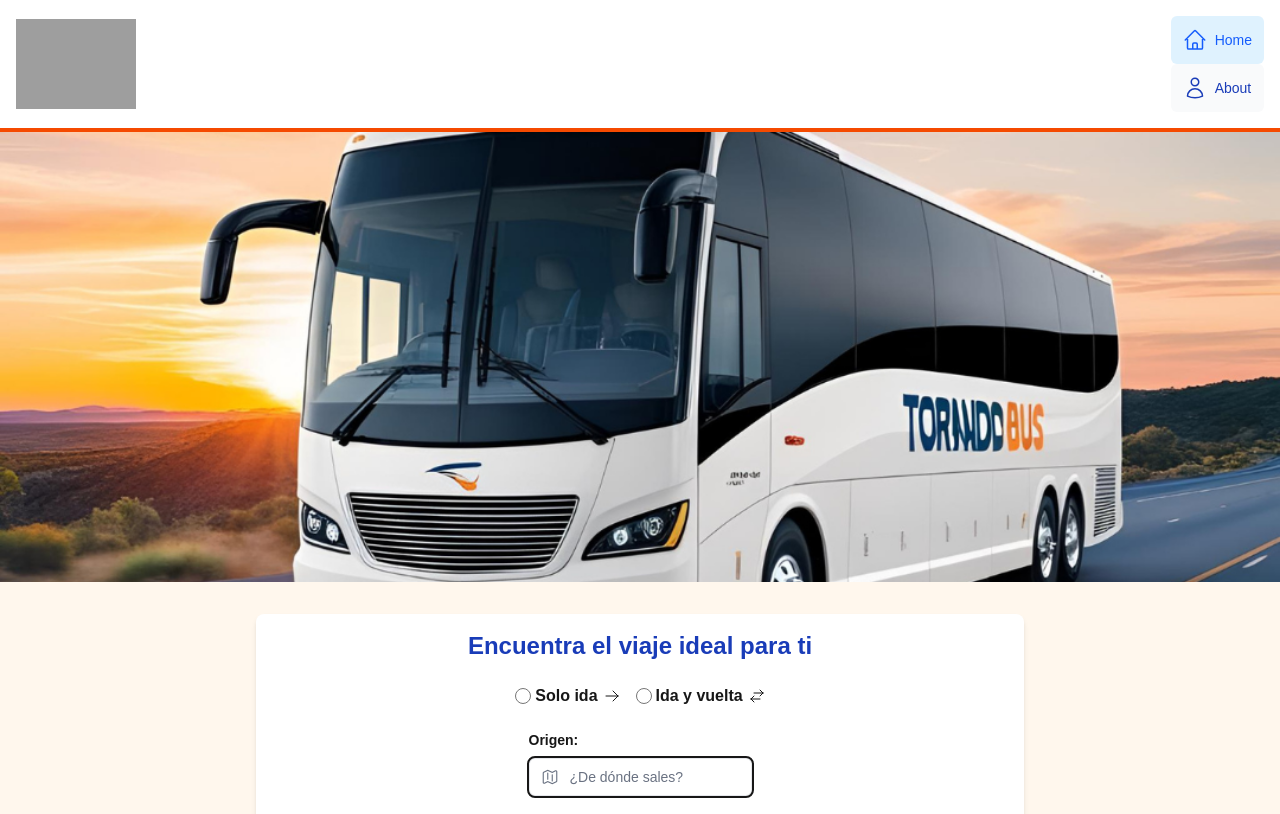
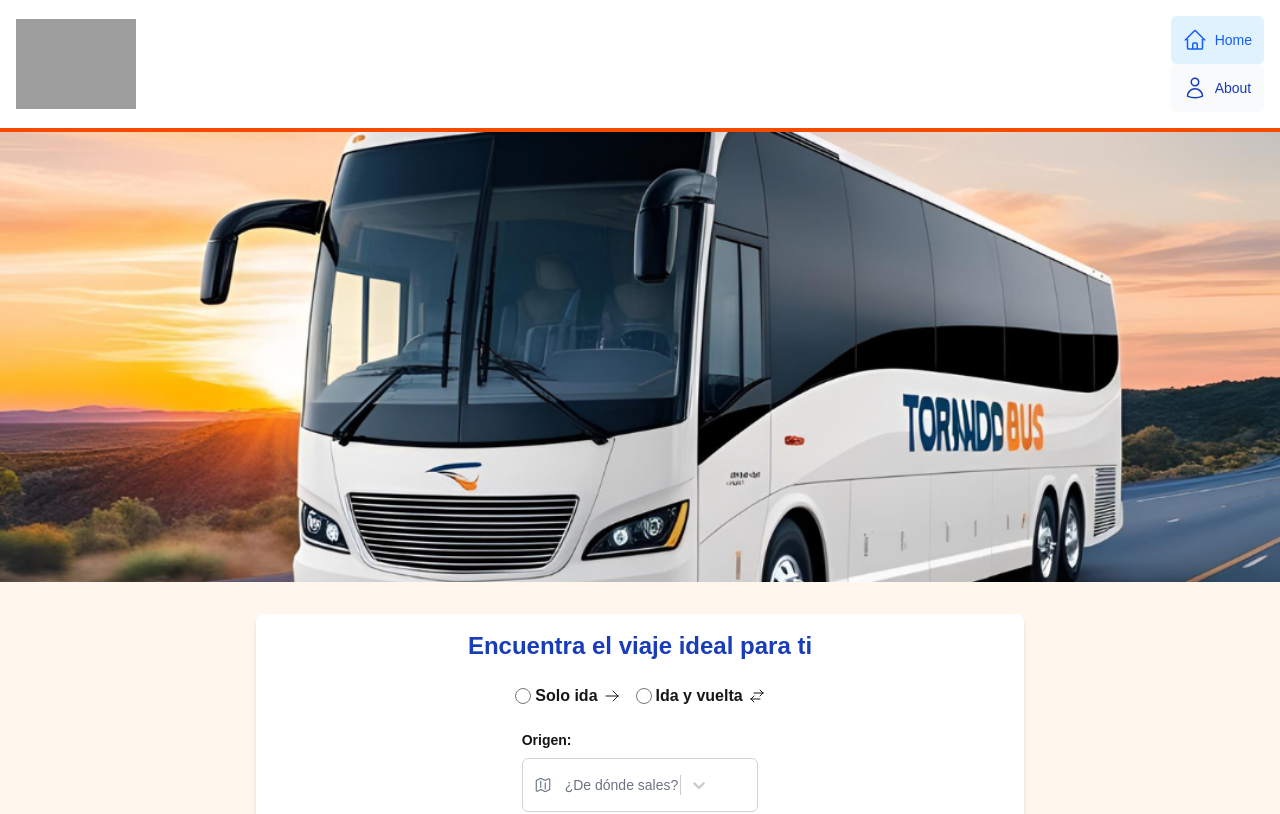
Before and after one commit to AlexisJoselyn/tornado-bus-company, a Next.js app: page / in a window 1280 px wide. Shown: the top 814 px of the page. Built offline with nearby package versions, Linux system fonts and the light colour scheme; grey boxes are pictures that could not be loaded.

Commit message:
refactor: use react select instead

```diff
--- a/app/page.tsx
+++ b/app/page.tsx
@@ -1,3 +1,5 @@
+'use client';
+
 import Image from "next/image";
 import Header from "./ui/header";
 import SearchForm from "./ui/form/search-form";
--- /dev/null
+++ b/app/ui/form/async-select.tsx
@@ -0,0 +1,79 @@
+import AsyncSelect from "react-select/async";
+import { useEffect, useState } from "react";
+
+interface AsyncSelectProps {
+    name: string;
+    id: string;
+    placeholder: string;
+    loadOptions: (inputValue: string, callback: (options: Option[]) => void) => Promise<Option[]> | void;
+}
+
+interface Option {
+    value: string;
+    label: string;
+}
+
+export default function AsyncSelectComponent({
+    name,
+    id,
+    placeholder,
+    loadOptions
+}: AsyncSelectProps) {
+    const [isMounted, setIsMounted] = useState(false);
+
+    useEffect(() => setIsMounted(true), []);
+
+    return isMounted ? (
+        <AsyncSelect<{ value: string; label: string }>
+            name={name}
+            id={id}
+            placeholder={placeholder}
+            classNamePrefix="react-select"
+            loadOptions={loadOptions}
+            styles={{
+                control: (baseStyles, state) => ({
+                    ...baseStyles,
+                    border: state.isFocused ? '2px solid #3B82F6' : '1px solid #D1D5DB',
+                    borderRadius: '0.375rem',
+                    padding: '0.5rem 2.5rem 0.5rem 2.5rem',
+                    fontSize: '0.875rem',
+                    outline: 'none',
+                    boxShadow: state.isFocused ? '0 0 0 2px rgba(59, 130, 246, 0.5)' : undefined,
+                    '&:hover': {
+                        borderColor: state.isFocused ? '#3B82F6' : '#D1D5DB',
+                    },
+                }),
+                placeholder: (baseStyles) => ({
+                    ...baseStyles,
+                    color: '#6B7280',
+                }),
+                menu: (baseStyles) => ({
+                    ...baseStyles,
+                    borderRadius: '0.375rem',
+                    marginTop: '0.25rem',
+                    boxShadow: '0 4px 6px -1px rgba(0, 0, 0, 0.1), 0 2px 4px -1px rgba(0, 0, 0, 0.06)',
+                }),
+                option: (baseStyles, state) => ({
+                    ...baseStyles,
+                    backgroundColor: state.isFocused ? '#E5E7EB' : undefined,
+                    color: state.isSelected ? '#1F2937' : '#374151',
+                    '&:active': {
+                        backgroundColor: '#D1D5DB',
+                    },
+                }),
+                input: (baseStyles) => ({
+                    ...baseStyles,
+                    paddingLeft: '0',
+                }),
+                valueContainer: (baseStyles) => ({
+                    ...baseStyles,
+                    padding: '0',
+                }),
+                singleValue: (baseStyles) => ({
+                    ...baseStyles,
+                    marginLeft: '0',
+                }),
+            }}
+        />
+    ) : null
+}
--- a/app/ui/form/origin.tsx
+++ b/app/ui/form/origin.tsx
@@ -1,68 +1,43 @@
 'use client'
 
-import { searchOriginCities } from '@/app/lib/api/cities'
-import { MapIcon } from '@heroicons/react/24/outline'
-import { useState, useEffect } from 'react'
-import Dropdown from './dropdown'
+import { MapIcon } from "@heroicons/react/24/outline";
+import AsyncSelectComponent from "./async-select";
+import { useState } from "react";
+
+interface Option {
+    value: string;
+    label: string;
+}
 
 export default function Origin() {
-    const [query, setQuery] = useState('')
-    const [cities, setCities] = useState<{ id: number; name: string }[]>([])
-    const [isLoading, setIsLoading] = useState(false)
-    const [showDropdown, setShowDropdown] = useState(false)
+    const [options, setOptions] = useState<Option[]>([]);
 
-    // Buscar ciudades con debounce
-    useEffect(() => {
-        if (query.length < 3) {
-            setCities([])
-            return
-        }
+    const loadOptions = async (inputValue: string, callback: (options: Option[]) => void) => {
+        return new Promise<Option[]>((resolve) => {
+            setTimeout(() => {
+                const results = [
+                    { value: 'chicago', label: 'Chicago' },
+                    { value: 'los-angeles', label: 'Los Angeles' },
+                    { value: 'new-york', label: 'New York' },
+                    { value: 'san-francisco', label: 'San Francisco' },
+                ].filter(option => option.label.toLowerCase().includes(inputValue.toLowerCase()));
 
-        const timer = setTimeout(async () => {
-            setIsLoading(true)
-            try {
-                const response = await searchOriginCities(query)
-                setCities(response.data)
-                setShowDropdown(true)
-            } catch (error) {
-                console.error('Error buscando ciudades:', error)
-                setCities([])
-            } finally {
-                setIsLoading(false)
-            }
-        }, 300)
-
-        return () => clearTimeout(timer)
-    }, [query])
+                callback(results);
+                resolve(results);
+            }, 1000);
+        });
+    };
 
     return (
-        <div className="mb-4 relative">
-            <label htmlFor="origin" className="mb-2 block text-sm font-semibold">
+        <div className="mb-4">
+            <label htmlFor="origen" className="mb-2 block text-sm font-semibold">
                 Origen:
             </label>
-            <div className="relative">
-                <input
-                    id="origin"
-                    name="origin"
-                    type="text"
-                    value={query}
-                    onChange={(e) => setQuery(e.target.value)}
-                    onFocus={() => query.length > 0 && setShowDropdown(true)}
-                    placeholder="¿De dónde sales?"
-                    className="peer block w-full rounded-md border border-gray-200 py-2 pl-10 text-sm outline-2 placeholder:text-gray-500"
-                />
-                <MapIcon className="pointer-events-none absolute left-3 top-1/2 h-[18px] w-[18px] -translate-y-1/2 text-gray-500 peer-focus:text-gray-900" />
-                {showDropdown && (
-                    <Dropdown
-                        items={cities}
-                        isLoading={isLoading}
-                        onSelect={(name) => {
-                            setQuery(name)
-                            setShowDropdown(false)
-                        }}
-                        onClose={() => setShowDropdown(false)}
-                    />
-                )}
+            <div className="relative mt-2 rounded-md">
+                <div className="relative">
+                    <AsyncSelectComponent name={'origen'} id={'origen'} placeholder={'¿De dónde sales?'} loadOptions={loadOptions} />
+                    <MapIcon className="pointer-events-none absolute left-3 top-1/2 h-[18px] w-[18px] -translate-y-1/2 text-gray-500 peer-focus:text-gray-900" />
+                </div>
             </div>
         </div>
     )
--- a/package.json
+++ b/package.json
@@ -12,8 +12,9 @@
     "@heroicons/react": "^2.2.0",
     "clsx": "^2.1.1",
     "next": "15.3.0",
-    "react": "^19.0.0",
-    "react-dom": "^19.0.0"
+    "react": "^19.1.0",
+    "react-dom": "^19.0.0",
+    "react-select": "^5.10.1"
   },
   "devDependencies": {
     "@eslint/eslintrc": "^3",
```
Also changed, not shown: app/ui/form/destination.tsx (indentation only), app/ui/form/origin2.tsx (deleted), 1 other file (tests, documents, lock files or other folders).
